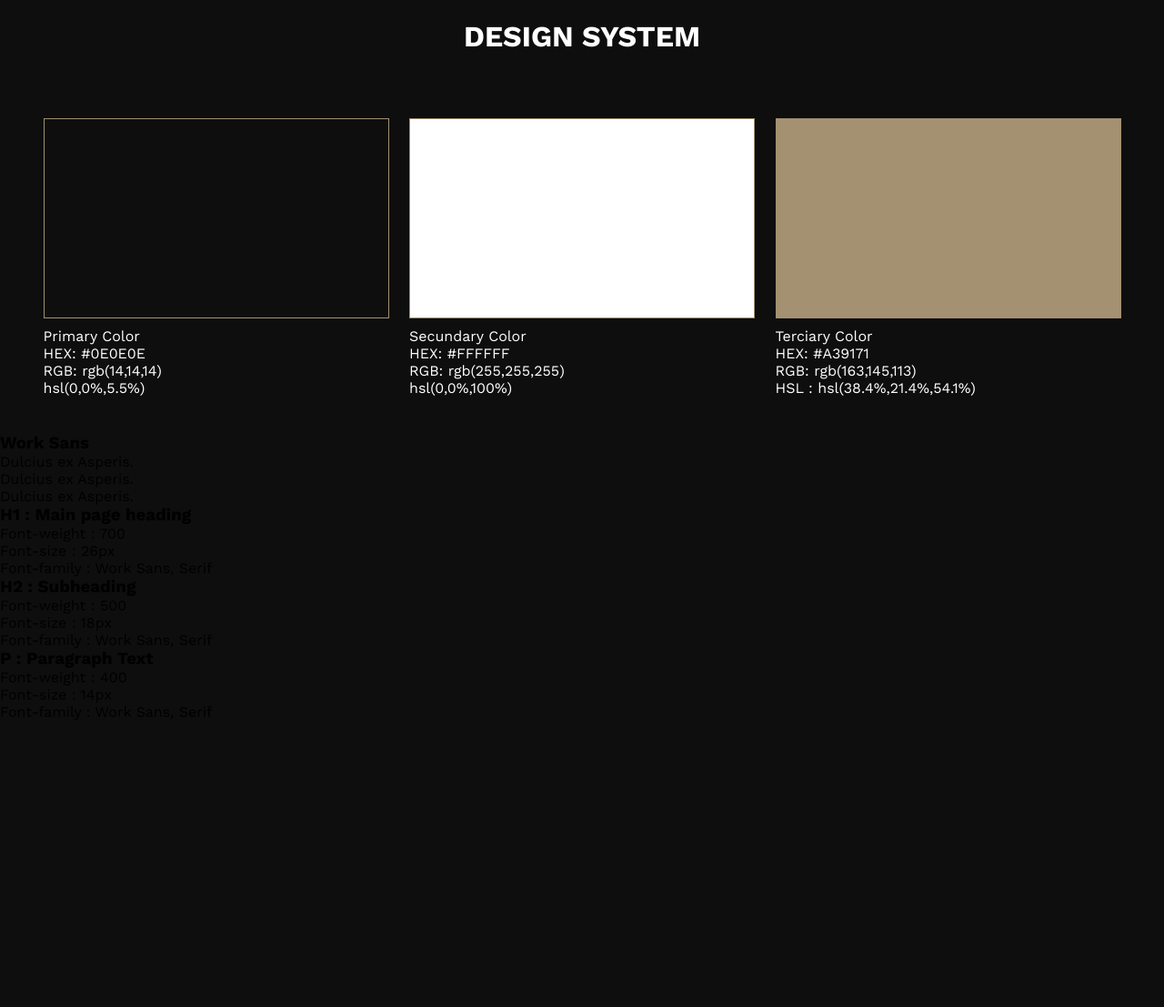
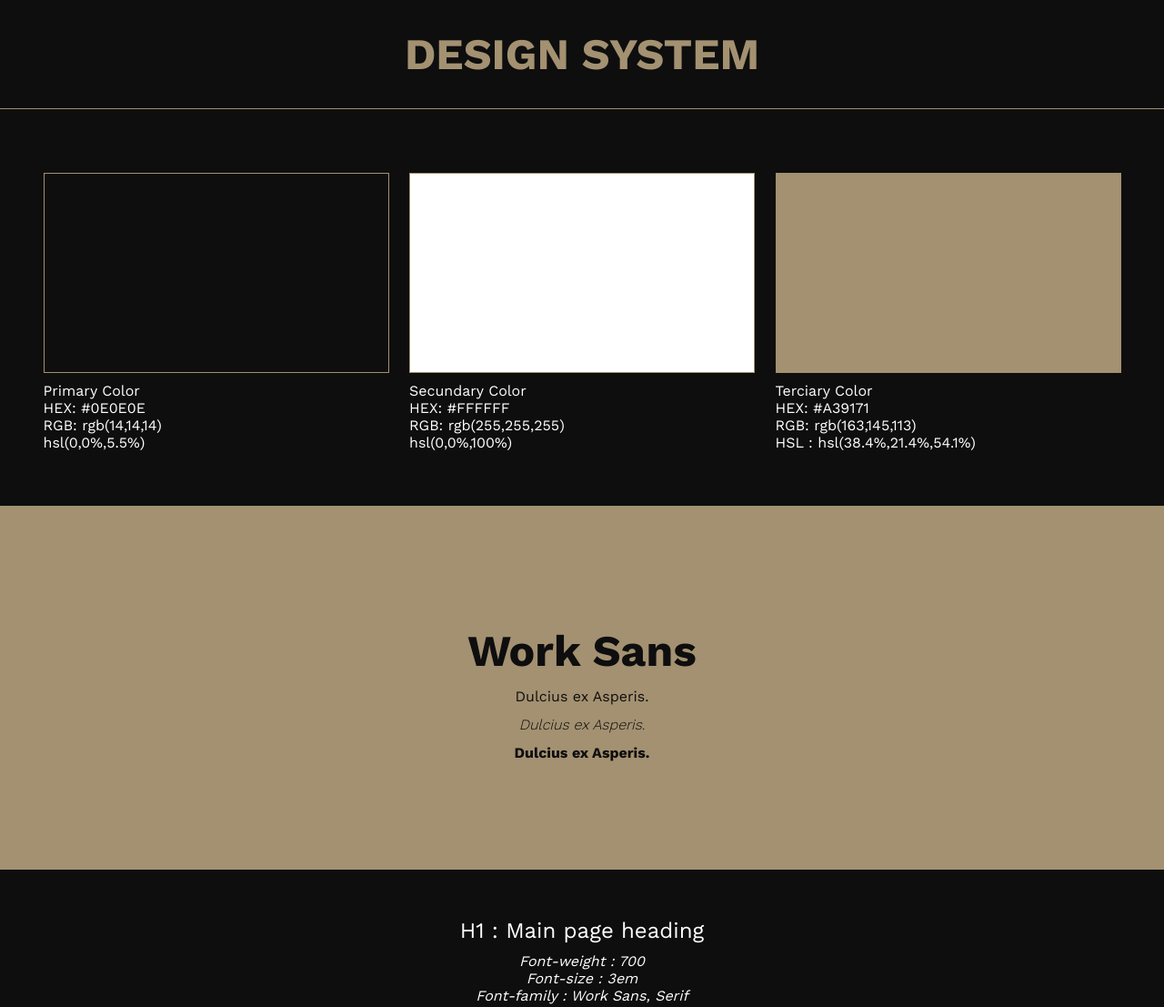
Before and after one commit to alfredoparreiras-zz/CD---HTML-CSS, a plain HTML site: page StyleGuide/index.html in a window 1280 px wide. Shown: the top 1107 px of the page at 91% size. Before the commit the page ends 800 px from the top, so only its background shows below. Drawn offline with nearby package versions, Linux system fonts and the light colour scheme.

Commit message:
add new project - design system

```diff
--- a/StyleGuide/Resources/CSS/styles.css
+++ b/StyleGuide/Resources/CSS/styles.css
@@ -6,18 +6,21 @@
     padding: 0;
     background-color: #0E0E0E;
     box-sizing: border-box;
+    list-style: none;
 }
 
 header {
-    height: 80px;
+    height: 120px;
     width: 100%;
     display: flex;
     align-items: center;
     justify-content: center;
+    border-bottom: #A39171 solid 1px;
 }
 
 header h1 {
-    color: #fff;
+    font-size: 3em;
+    color: #A39171;
     text-transform: uppercase;
 }
 
@@ -25,8 +28,9 @@ header h1 {
     display: inline-flex;
     color: #fff;
     width: 100%;
-    padding: 50px 25px;
+    padding: 70px 25px;
     justify-content: space-evenly;
+    height: 50hv;
 
 }
 
@@ -52,3 +56,62 @@ header h1 {
     position: relative;
     top: 10px;
 }
+
+.fonts,
+.fonts h3,
+.fonts p {
+    background-color: #A39171;
+    color: #0E0E0E;
+    padding-top: 12px;
+
+}
+
+.fonts {
+    padding: 60px 25px;
+    width: 100%;
+    height: 50vh;
+    color: #fff;
+    text-align: center;
+    display: flex;
+    flex-direction: column;
+    justify-content: center;
+}
+
+.fonts h3 {
+    font-size: 3em;
+    font-weight: 700;
+}
+
+#italic {
+ font-weight: 300;
+ font-style: italic;
+}
+
+#bold {
+    font-weight: 800;
+}
+
+.text-style {
+    color: #fff;
+    padding: 60px 25px;
+    width: 100%;
+    height: 50vh;
+    text-align: center;
+    display: flex;
+    flex-direction: column;
+    justify-content: center;
+}
+
+.text-style h3 {
+    font-size: 1.5em;
+    font-weight: 500;
+    margin: 10px 0;
+}
+
+.text-style ul {
+
+}
+
+.text-style li {
+    font-style: italic;
+}
--- a/StyleGuide/index.html
+++ b/StyleGuide/index.html
@@ -44,22 +44,24 @@
         </div>
     </section>
     <section class="fonts">
-        <h3>Work Sans</h3>
-        <p>Dulcius ex Asperis.</p>
-        <p>Dulcius ex Asperis.</p>
-        <p>Dulcius ex Asperis.</p>
+        <div>
+            <h3>Work Sans</h3>
+            <p>Dulcius ex Asperis.</p>
+            <p id="italic">Dulcius ex Asperis.</p>
+            <p id="bold">Dulcius ex Asperis.</p>
+        </div>
     </section>
     <section class="text-style">
         <h3>H1 : Main page heading</h3>
             <ul>
                 <li>Font-weight : 700</li>
-                <li>Font-size : 26px</li>
+                <li>Font-size : 3em</li>
                 <li>Font-family : Work Sans, Serif</li>
             </ul>
         <h3>H2 : Subheading</h3>
             <ul>
                 <li>Font-weight : 500</li>
-                <li>Font-size : 18px</li>
+                <li>Font-size : 1.5em</li>
                 <li>Font-family : Work Sans, Serif</li>
             </ul>
         <h3>P : Paragraph Text</h3>
```
